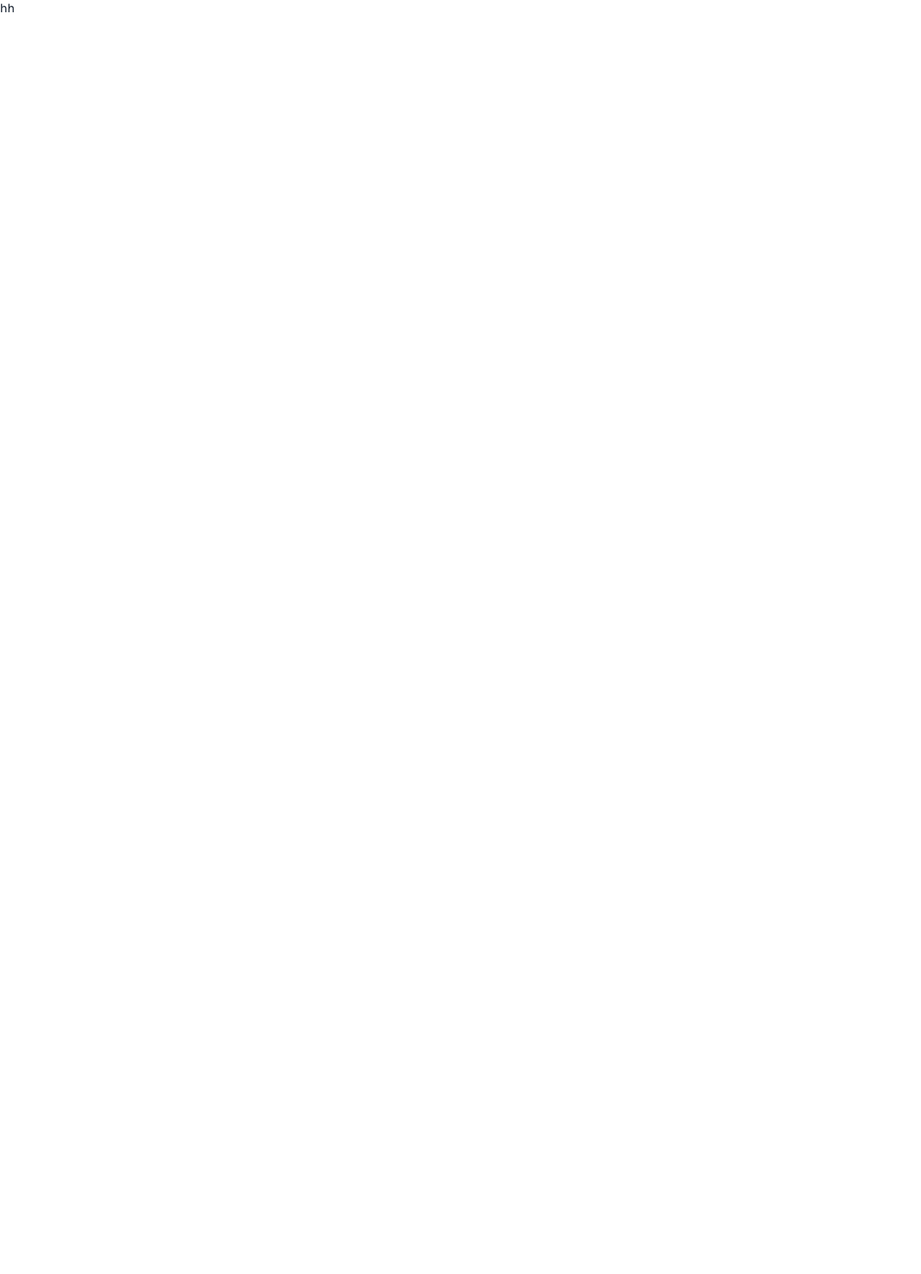
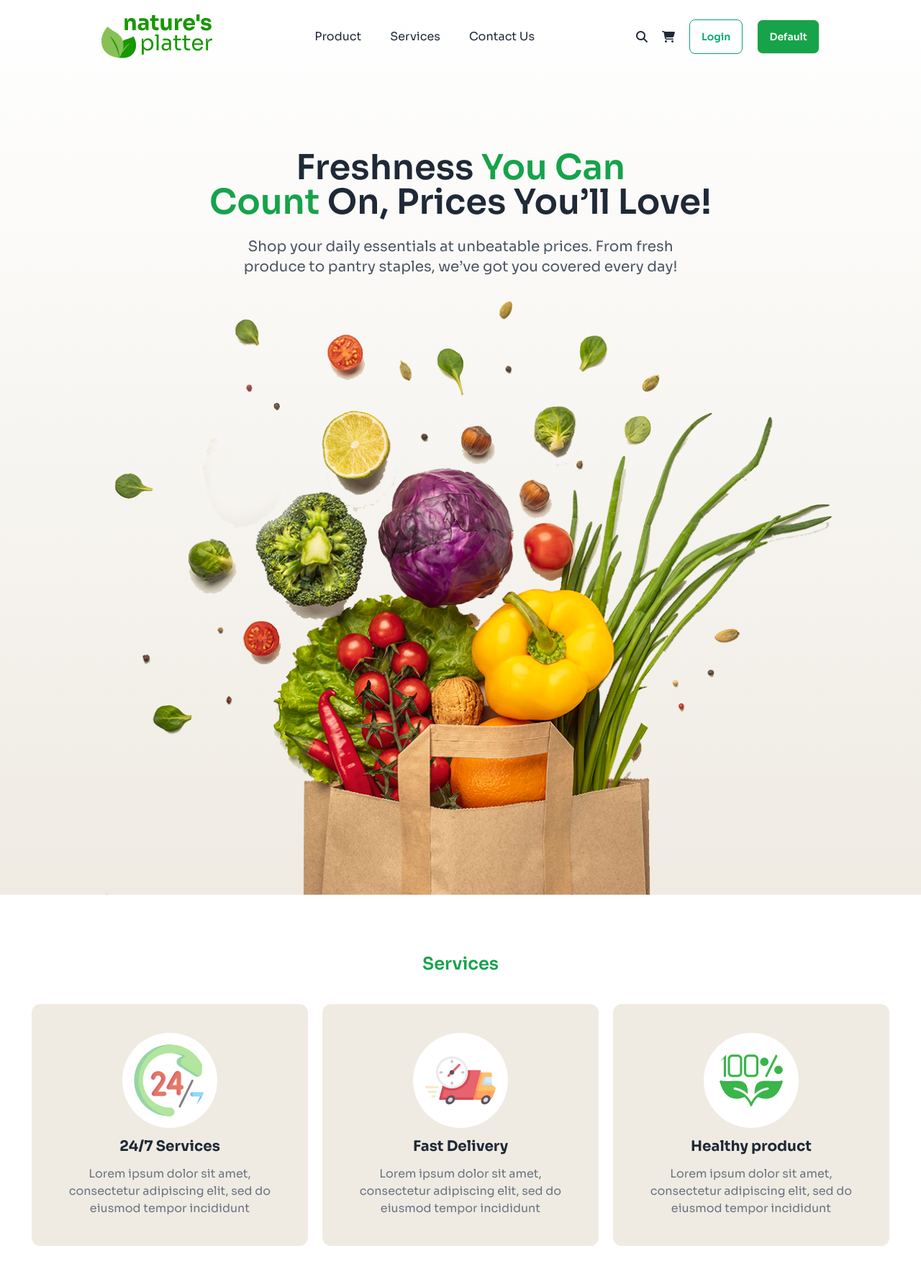
Before and after one commit to MuntasirTonoy/natures-platter, a plain HTML site: page index.html in a window 1280 px wide. Shown: the whole page at 72% size. Before the commit the page ends 800 px from the top, so only its background shows below. Drawn offline with nearby package versions, Linux system fonts and the light colour scheme.

Commit message:
banner, nav, service, done

```diff
--- a/index.html
+++ b/index.html
@@ -31,9 +31,126 @@
       .font-sora {
         font-family: "Sora", serif;
       }
+      .bg-gradient {
+        background: linear-gradient(180deg, #fff 0%, #efebe3 100%);
+      }
+      .bg-main {
+        background: #efebe3;
+      }
     </style>
   </head>
   <body class="font-sora">
-    <h1>hh</h1>
+    <main class="bg-gradient mb-20 md:mb-20">
+      <!-- navbar-->
+      <nav class="md:mb-32 mb-16">
+        <div
+          class="container mx-auto mt-5 px-6 md:px-0 flex items-center justify-between md:justify-evenly"
+        >
+          <div>
+            <img src="assets/logo-header.png" alt="" class="hidden lg:block" />
+            <img
+              src="assets/mobile-header-logo.png"
+              alt=""
+              class="block lg:hidden"
+            />
+          </div>
+          <div class="hidden md:block">
+            <ul class="flex gap-10 justify-end cursor-pointer">
+              <li>Product</li>
+              <li>Services</li>
+              <li>Contact Us</li>
+            </ul>
+          </div>
+          <div class="hidden md:flex items-center gap-5">
+            <i class="fa-solid fa-magnifying-glass"></i>
+            <i class="fa-solid fa-cart-shopping"></i>
+            <button class="btn btn-outline btn-success">Login</button>
+            <button class="btn bg-green-600 text-white">Default</button>
+          </div>
+          <div class="lg:hidden">
+            <i class="fa-solid fa-bars text-green-600"></i>
+          </div>
+        </div>
+      </nav>
+      <!-- banner -->
+      <div class="px-5 overflow-hidden">
+        <div class="">
+          <h1
+            class="text-3xl md:text-5xl font-semibold text-center mb-2 md:mb-6"
+          >
+            Freshness
+            <span class="text-green-600"
+              >You Can <br />
+              Count </span
+            >On, Prices You’ll Love!
+          </h1>
+          <p
+            class="text-center text-sm md:text-xl mb-5 text-gray-600 lg:w-2/4 mx-auto"
+          >
+            Shop your daily essentials at unbeatable prices. From fresh produce
+            to pantry staples, we’ve got you covered every day!
+          </p>
+
+          <div class="flex justify-center">
+            <img
+              src="assets/hero-vegetables.png"
+              alt=""
+              class="max-w-lg md:max-w-6xl md:mx-auto"
+            />
+          </div>
+        </div>
+      </div>
+    </main>
+
+    <!-- service -->
+    <div class="mb-10">
+      <h1 class="text-2xl mb-10 text-center font-semibold text-green-600">
+        Services
+      </h1>
+      <!-- service-card-container -->
+      <div
+        class="flex flex-col items-center md:flex-row md:justify-center gap-5"
+      >
+        <!-- service-card 1-->
+        <div class="w-80 md:w-96 bg-main rounded-xl p-10 space-y-3">
+          <img
+            src="assets/service.png"
+            alt=""
+            class="mx-auto bg-white p-4 rounded-full"
+          />
+          <h1 class="text-center text-xl font-bold">24/7 Services</h1>
+          <p class="text-center text-gray-500">
+            Lorem ipsum dolor sit amet, consectetur adipiscing elit, sed do
+            eiusmod tempor incididunt
+          </p>
+        </div>
+        <!-- service-card 2-->
+        <div class="w-80 md:w-96 bg-main rounded-xl p-10 space-y-3">
+          <img
+            src="assets/delivery.png"
+            alt=""
+            class="mx-auto bg-white p-4 rounded-full"
+          />
+          <h1 class="text-center text-xl font-bold">Fast Delivery</h1>
+          <p class="text-center text-gray-500">
+            Lorem ipsum dolor sit amet, consectetur adipiscing elit, sed do
+            eiusmod tempor incididunt
+          </p>
+        </div>
+        <!-- service-card 3-->
+        <div class="w-80 md:w-96 bg-main rounded-xl p-10 space-y-3">
+          <img
+            src="assets/healthy.png"
+            alt=""
+            class="mx-auto bg-white p-4 rounded-full"
+          />
+          <h1 class="text-center text-xl font-bold">Healthy product</h1>
+          <p class="text-center text-gray-500">
+            Lorem ipsum dolor sit amet, consectetur adipiscing elit, sed do
+            eiusmod tempor incididunt
+          </p>
+        </div>
+      </div>
+    </div>
   </body>
 </html>
```
Also changed, not shown: assets/mobile-header-logo.png (added), tailwind.config.js (added).
